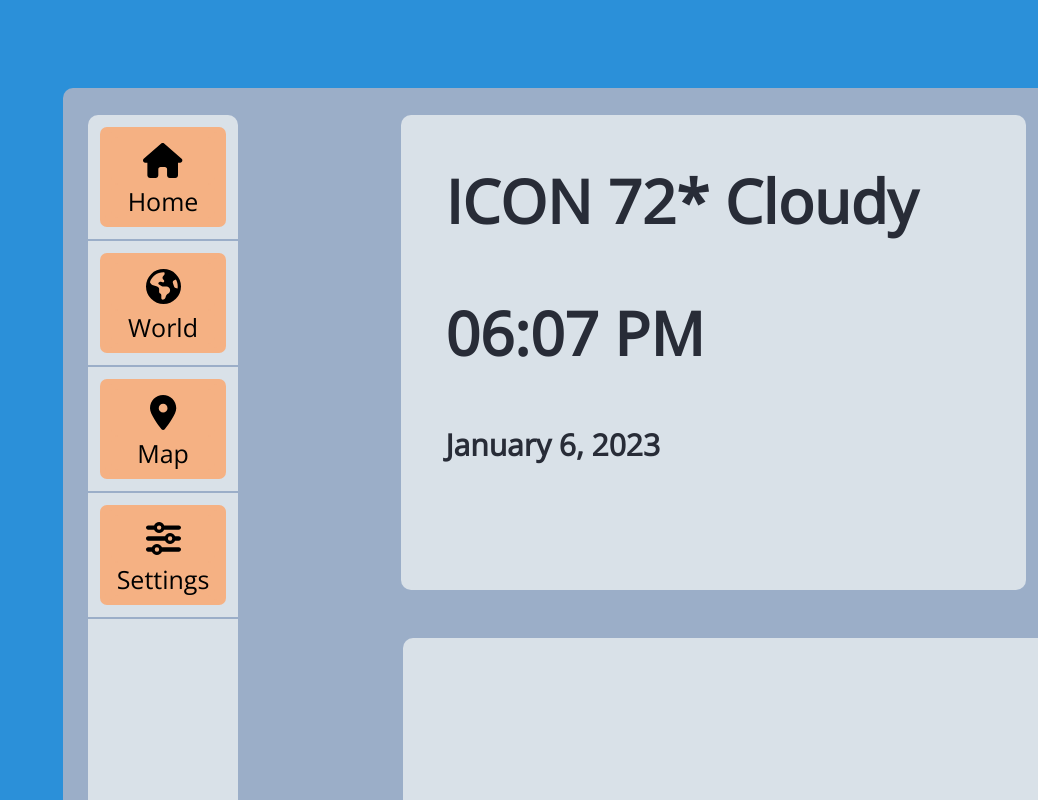
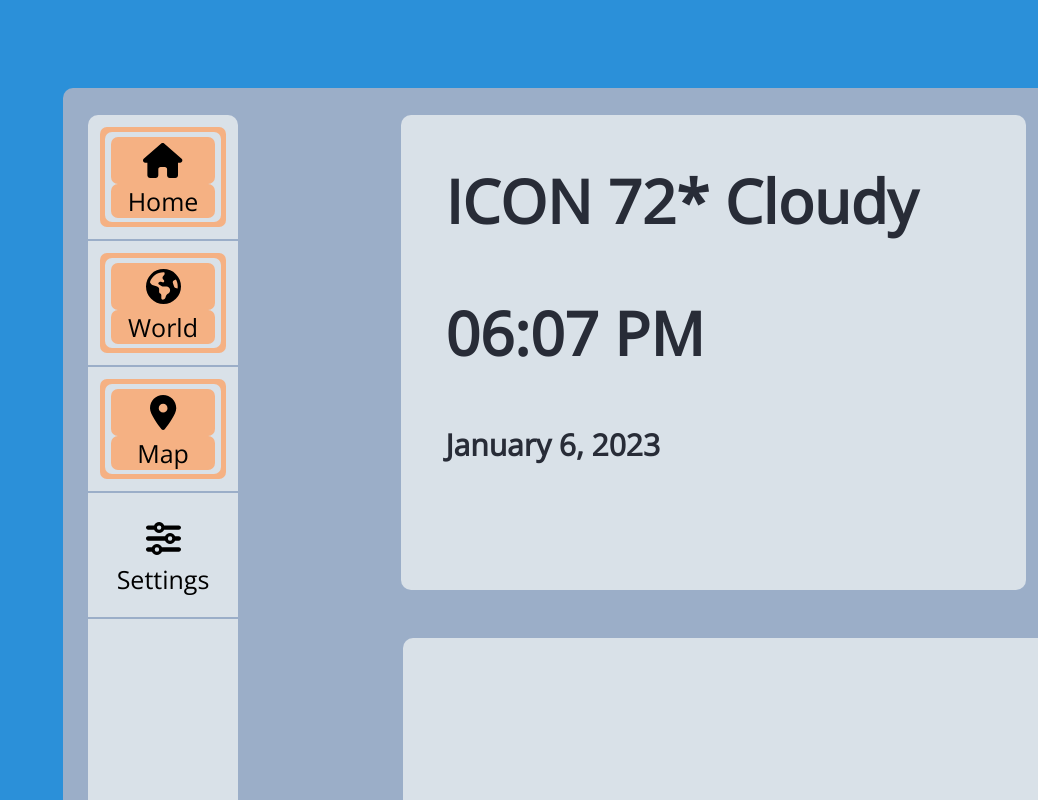
Before and after one commit to nslee333/dev-folder, a React (Create React App) app in the folder weather_app/client/: page / in a window 1280 px wide. Shown: the top 800 px of the page, without its empty margins (242-1280 px from the left). Built offline with nearby package versions, Linux system fonts and the light colour scheme.

Commit message:
WIP: navbar page focus highlight.

```diff
--- a/weather_app/client/src/App.css
+++ b/weather_app/client/src/App.css
@@ -17,7 +17,14 @@
   --main-font: var(--main-black);
 
   --main-hourly: var(--main-blueGrey);
+
+
   --main-navbar-button: var(--main-orange);
+
+  --main-navbar-home: var(--main-orange);
+  --main-navbar-world: var(--main-orange);
+  --main-navbar-map: var(--main-orange);
+  --main-navbar-settings: var(--main-orange);
 
 
   font-family: 'Open Sans', 'sans-serif';
@@ -70,6 +77,7 @@
 }
 
 
+
 .navbar__pages {
   background-color: var(--main-navbar-button);
   border-radius: 7px;
@@ -84,11 +92,6 @@
   justify-content: center;
 }
 
-.navbar__pages:hover{
-  --main-navbar-button: var(--main-darkGrey);
-  cursor: pointer;
-
-}
 
 
 
@@ -99,17 +102,15 @@
   text-align: left;
   margin: 5px;
   width: 125px;
-  height: 90px
+  height: 90px;
+  cursor: pointer;
 }
 
-.navbar__pages__button:hover
-.navbar__pages__button__icon-div:hover,
-.navbar__pages__button__text:hover,
-.navbar__pages__button__icon-div__icon:hover
-{
-  --main-navbar-button: var(--main-darkGrey);
-  cursor: pointer;
+.navbar__pages__button:focus {
+  background-color: black;
 }
+
+
 
 
 .navbar__pages__button__icon-div, .navbar__pages__button__text {
--- a/weather_app/client/src/App.tsx
+++ b/weather_app/client/src/App.tsx
@@ -11,6 +11,11 @@ const [realtime, setRealtime] = useState<realtimeWeatherData>();
 const [forecastDaily, setForecastDaily] = useState<forecastDailyData>();
 const [forecastHourly, setForecastHourly] = useState<forecastHourlyData>();
 const [time, setTime] = useState<string>(new Date().toLocaleTimeString([], {hour: '2-digit', minute: '2-digit'}));
+
+const [homeHighlighted, setHomeHighlighted] = useState(false);
+const [worldHighlighted, setWorldHighlighted] = useState(false);
+const [mapHighlighted, setMapHighlighted] = useState(false);
+const [settingsHighlighted, setSettingsHighlighted] = useState(false);
 
 
 useEffect(() => {
@@ -111,13 +116,44 @@ const hourForecastComponent = () => { // TODO: Might need to remove two parent d
   );
 }
 
+const handleNavbarClick: (pageClicked: string) => void = (pageClicked: string) => {
+  if (pageClicked === 'home' && homeHighlighted === false) {
+    setHomeHighlighted(true);
+    setWorldHighlighted(false);
+    setMapHighlighted(false);
+    setSettingsHighlighted(false);
+
+  } else if (pageClicked === 'world' && worldHighlighted === false) {
+    setWorldHighlighted(true);
+    setHomeHighlighted(false);
+    setMapHighlighted(false);
+    setSettingsHighlighted(false);
+
+  } else if (pageClicked === 'map' && mapHighlighted === false) {
+    setMapHighlighted(true);
+    setHomeHighlighted(false);
+    setWorldHighlighted(false);
+    setSettingsHighlighted(false);
+
+
+  } else if (pageClicked === 'settings' && settingsHighlighted === false) {
+    setSettingsHighlighted(!settingsHighlighted);
+    setHomeHighlighted(false);
+    setWorldHighlighted(false);
+    setMapHighlighted(false);
+  }
+}
+
 
 const navbarComponent = () => {
   return (
     <div className='navbar'>
-
       <div className='navbar__pages'>
-        <button className='navbar__pages__button' /* TODO: onClick={} */>
+        <button
+          className='navbar__pages__button'
+          onClick={() => handleNavbarClick("home")}
+          style={{backgroundColor: homeHighlighted ? 'var(--main-darkGrey)' : 'var(--main-grey'}}
+        >
           <div className='navbar__pages__button__icon-div'>
             <FontAwesomeIcon icon={faHouse} className='navbar__pages__button__icon-div__icon'/>
           </div>
@@ -125,12 +161,15 @@ const navbarComponent = () => {
             Home
           </div>
         </button>
-      </div>
-
+    </div>
       <hr className='navbar__hr'/>
 
       <div className='navbar__pages'>
-        <button className='navbar__pages__button'>
+        <button
+          className='navbar__pages__button'
+          onClick={() => handleNavbarClick("world")}
+          style={{backgroundColor: worldHighlighted ? 'var(--main-darkGrey)' : 'var(--main-grey'}}
+        >
           <div className='navbar__pages__button__icon-div'>
             <FontAwesomeIcon icon={faEarthAmericas} className='navbar__pages__button__icon-div__icon'/>
           </div>
@@ -141,7 +180,11 @@ const navbarComponent = () => {
       </div>
       <hr className='navbar__hr'/>
       <div className='navbar__pages'>
-        <button className='navbar__pages__button'>
+        <button
+          className='navbar__pages__button'
+          onClick={() => handleNavbarClick("map")}
+          style={{backgroundColor: mapHighlighted ? 'var(--main-darkGrey)' : 'var(--main-grey' }}
+        >
           <div className='navbar__pages__button__icon-div'>
             <FontAwesomeIcon icon={faLocationDot} className='navbar__pages__button__icon-div__icon'/>
           </div>
@@ -150,13 +193,26 @@ const navbarComponent = () => {
           </div>
         </button>
       </div>
-      <hr className='navbar__hr'/>
-      <div className='navbar__pages'>
-        <button className='navbar__pages__button'>
-            <div className='navbar__pages__button__icon-div'>
-              <FontAwesomeIcon icon={faSliders} className='navbar__pages__button__icon-div__icon'/>
+      <hr className='navbar__hr' style={{backgroundColor: 'var(--settings-color)'}}/>
+      <div className='navbar__pages' style={{backgroundColor: 'var(--settings-color)'}}>
+        <button
+          className='navbar__pages__button'
+          onClick={() => handleNavbarClick("settings")}
+          style={{
+            backgroundColor: settingsHighlighted ?
+            '--settings-color: grey' : '--settings-color: var(--main-grey)'}}
+        >
+            <div className='navbar__pages__button__icon-div'
+            style={{backgroundColor: 'var(--settings-color)'}}
+            >
+              <FontAwesomeIcon icon={faSliders}
+              className='navbar__pages__button__icon-div__icon'
+              style={{backgroundColor: 'var(--settings-color)'}}
+              />
             </div>
-            <div className='navbar__pages__button__text'>
+            <div className='navbar__pages__button__text'
+            style={{backgroundColor: 'var(--settings-color)'}}
+            >
               Settings
             </div>
         </button>
```
